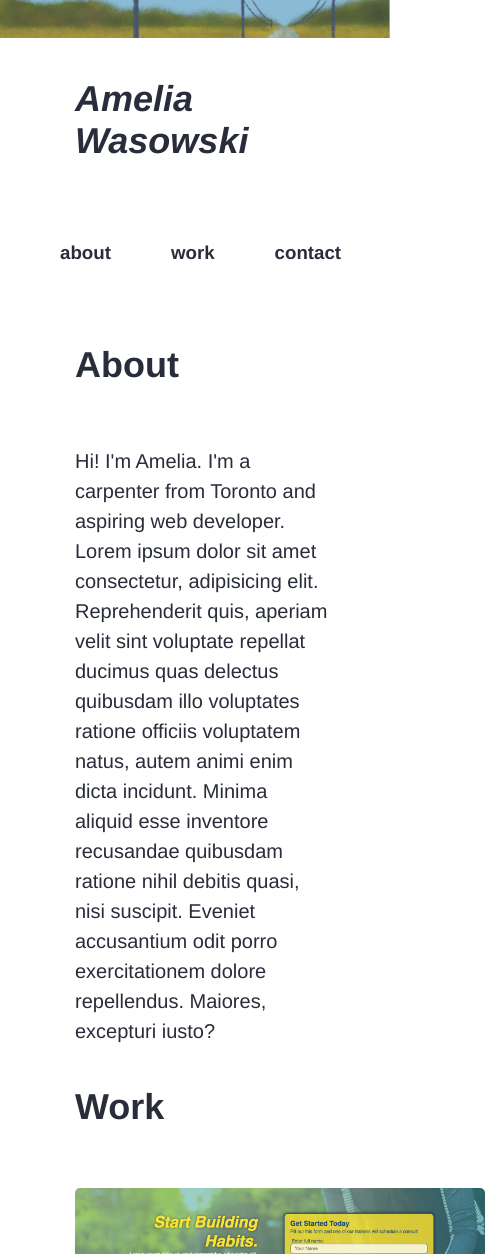
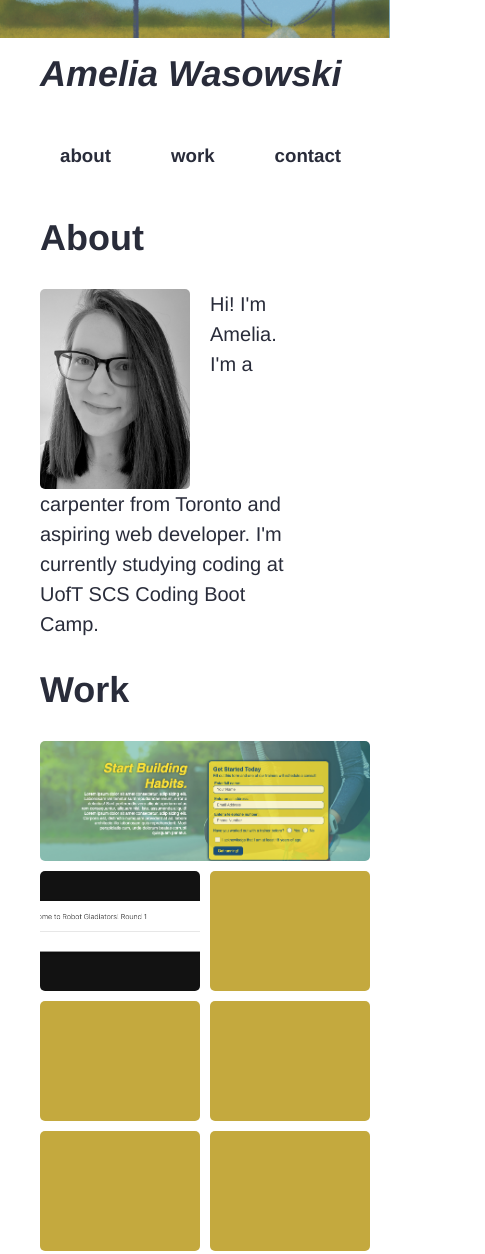
Before and after one commit to Amelia-was/amelias-portfolio, a plain HTML site: page index.html in a window 390 px wide. Shown: the top 1254 px of the page, 485 px wide, since content can reach past the window. Drawn offline with Linux system fonts and the light colour scheme.

Commit message:
added image to about & final tweaks

```diff
--- a/assets/css/style.css
+++ b/assets/css/style.css
@@ -1,3 +1,4 @@
+/* page styles */
 * {
     box-sizing: border-box;
     margin: 0;
@@ -11,12 +12,44 @@ body {
     font-size: 16px;
 }
 
+/* banner */
+.banner-image {
+    width: 100%;
+    height: auto;
+    z-index: 999;
+    display: block;
+}
+
+/* animation code from CSS Tricks */
+.animate {
+    width: 100%;
+    height: max-content;
+    background-color: #8abbd6;
+    animation: colour-change 2s linear infinite;
+    animation-play-state: paused;
+    animation-delay: calc(var(--scroll) * -1s);
+    position: sticky;
+    top: 0;
+    z-index: 998;
+}
+
+@keyframes colour-change {
+    50% {
+        background-color: #292c3a;
+    }
+    to {
+        background-color: #8abbd6;
+    }
+}
+
+/* main header */
 h1 {
     color: #292c3a;
     font-size: 36px;
     font-style: italic;
     margin: 40px 75px;
 }
+
 /* nav bar */
 nav h3 {
     color: #292c3a;
@@ -57,6 +90,12 @@ nav h3 {
     align-items: flex-start;
 }
 
+.flex-baseline-row {
+    display: flex;
+    flex-flow: row wrap;
+    justify-content: flex-start;
+    align-items: baseline;
+}
 
 /* about */
 #about p {
@@ -66,7 +105,15 @@ nav h3 {
     line-height: 1.5;
 }
 
-/* grid */
+#about img {
+    height: 200px;
+    width: auto;
+    float: left;
+    margin-right: 20px;
+    border-radius: 5px;
+}
+
+/* work section styles */
 .grid-container {
     display: grid;
     margin: 40px 0 0 75px;
@@ -118,13 +165,6 @@ nav h3 {
     z-index: 3;
 }
 
-/*
-.grid-item:hover {
-    background-color: #292c3a;
-    transition: background-color 1s;
-}
-*/
-
 .screen {
     opacity: 0;
     height: 100%;
@@ -143,42 +183,7 @@ nav h3 {
     transition: opacity 1s;
 }
 
-.banner-image {
-    width: 100%;
-    height: auto;
-    z-index: 999;
-    display: block;
-}
-
-/* animation code from CSS Tricks */
-.animate {
-    width: 100%;
-    height: max-content;
-    background-color: #8abbd6;
-    animation: colour-change 2s linear infinite;
-    animation-play-state: paused;
-    animation-delay: calc(var(--scroll) * -1s);
-    position: sticky;
-    top: 0;
-    z-index: 998;
-}
-
-@keyframes colour-change {
-    50% {
-        background-color: #292c3a;
-    }
-    to {
-        background-color: #8abbd6;
-    }
-}
-
-.flex-baseline-row {
-    display: flex;
-    flex-flow: row wrap;
-    justify-content: flex-start;
-    align-items: baseline;
-}
-
+/* contact section */
 #contact ul {
     list-style-type: none;
     font-size: 20px;
@@ -196,7 +201,6 @@ nav h3 {
 }
 
 /* media queries */
-
 /* smaller desktop screens and tablets */
 @media screen and (max-width: 1024px) {
     .grid-container {
@@ -206,13 +210,33 @@ nav h3 {
 }
 
 @media screen and (max-width: 980px) {
+    .section-title {
+        width: 100%;
+    }
+    .grid-container {
+        grid-template-columns: repeat(4, 1fr);
+    }
+    .grid-item {
+        min-height: 120px;
+        min-width: 160px;
+    }
+    h1, .section-title, .nav-list, #about p, .grid-container, #contact ul {
+        margin: 15px 0 15px 40px;
+    }
+}
+
+/* tablets and large phones */
+@media screen and (max-width: 768px) {
     .grid-container {
         grid-template-columns: repeat(3, 1fr);
     }
+    .animate {
+        position: relative;
+    }
 }
 
-/* tablets and phones */
-@media screen and (max-width: 768px) {
+/* phones */
+@media screen and (max-width: 575px) {
     .grid-container {
         grid-template-columns: repeat(2, 1fr);
     }
--- a/index.html
+++ b/index.html
@@ -9,7 +9,7 @@
 
 <body>
     <div class="animate">
-        <img src="./assets/images/portfolio-banner-img.png" class="banner-image">
+        <img src="./assets/images/portfolio-banner-img.png" class="banner-image" />
     </div>
 
     <header class="flex-baseline-row">
@@ -26,7 +26,8 @@
     <section id="about" class="flex-row">
         <h2 class="section-title">About</h2>
         <p>
-            Hi! I'm Amelia. I'm a carpenter from Toronto and aspiring web developer. Lorem ipsum dolor sit amet consectetur, adipisicing elit. Reprehenderit quis, aperiam velit sint voluptate repellat ducimus quas delectus quibusdam illo voluptates ratione officiis voluptatem natus, autem animi enim dicta incidunt. Minima aliquid esse inventore recusandae quibusdam ratione nihil debitis quasi, nisi suscipit. Eveniet accusantium odit porro exercitationem dolore repellendus. Maiores, excepturi iusto?
+            <img src="./assets/images/portfolio-photo.JPG" alt="Photo of Amelia Wasowski" />
+            Hi! I'm Amelia. I'm a carpenter from Toronto and aspiring web developer. I'm currently studying coding at UofT SCS Coding Boot Camp.
         </p>
     </section>
 
@@ -34,14 +35,14 @@
         <h2 class="section-title">Work</h2>
 
         <div class="grid-container">
-            <div class="grid-item item-1">
+            <div class="grid-item item-1" aria-label="Run Buddy website snapshot">
                 <a href="https://amelia-was.github.io/run-buddy/" target="_blank" class="screen">
                     <h4 class="project-title">
                         Run Buddy
                     </h4>
                 </a>
             </div>
-            <div class="grid-item item-2">
+            <div class="grid-item item-2" aria-label="Robot Gladiators game snapshot">
                 <a href="https://amelia-was.github.io/robot-gladiators/" target="_blank" class="screen">
                     <h4 class="project-title">
                         Robot Gladiators
```
Also changed, not shown: assets/images/portfolio-photo.JPG (added), 1 other file.
